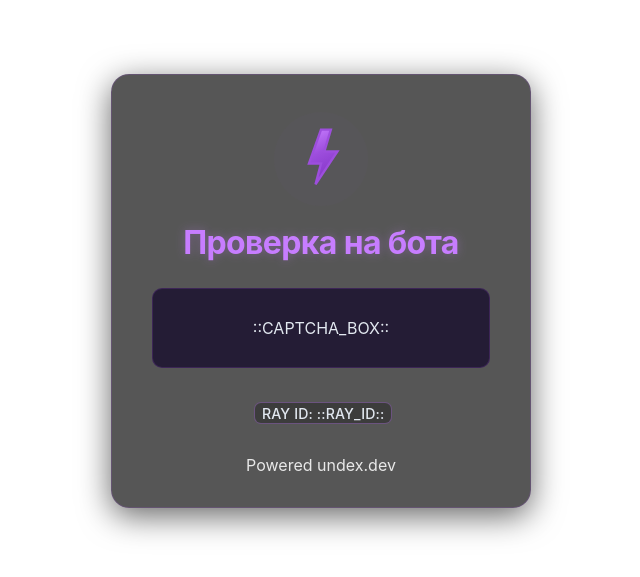
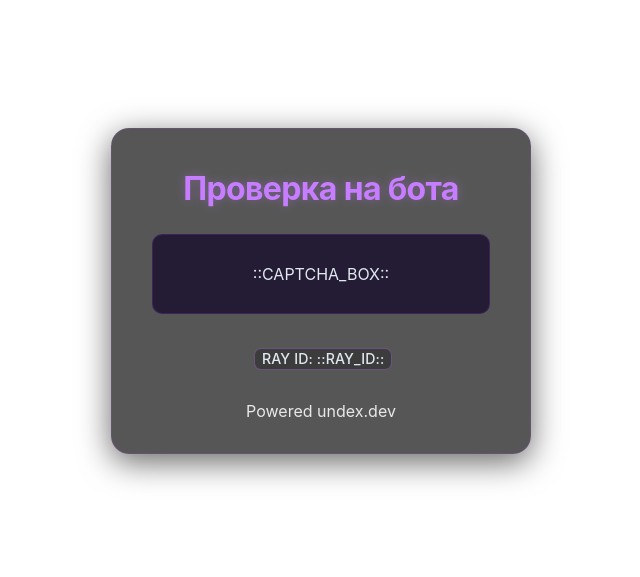
Before and after one commit to 0-undex-0/moonux-cloud, a plain HTML site: page challenge.html in a window 1280 px wide. Shown: the part 109-686 px from the top of the page, without its empty margins (319-959 px from the left). Drawn offline with Linux system fonts and the light colour scheme.

Commit message:
Update challenge.html

```diff
--- a/challenge.html
+++ b/challenge.html
@@ -59,65 +59,6 @@ body {
   z-index: 1;
   backdrop-filter: blur(5px);
   border: 1px solid rgba(157, 78, 221, 0.2);
-}
-
-.waf-logo {
-  margin-bottom: 1.5rem;
-  margin-top: 0.3rem;
-  width: 80px;
-  height: 80px;
-  display: flex;
-  align-items: center;
-  justify-content: center;
-  position: relative;
-  margin-left: auto;
-  margin-right: auto;
-  animation: logoPop var(--anim-duration) cubic-bezier(.68, -0.55, .27, 1.55);
-}
-
-@keyframes logoPop {
-  0% { transform: scale(.8) rotate(-8deg); opacity: 0; }
-  50% { transform: scale(1.1) rotate(4deg); opacity: 1;}
-  100% { transform: scale(1) rotate(0); opacity: 1;}
-}
-
-.pulse {
-  position: absolute;
-  left: 50%;
-  top: 50%;
-  width: 100px;
-  height: 100px;
-  background: rgba(161, 77, 230, 0.15);
-  border-radius: 50%;
-  transform: translate(-50%, -50%);
-  animation: pulseAnim 2.2s infinite cubic-bezier(.4,0,.2,1);
-  z-index: 0;
-}
-
-@keyframes pulseAnim {
-  0% { opacity: .25; transform: translate(-50%, -50%) scale(.75);}
-  50% { opacity: .09; }
-  100% { opacity: 0; transform: translate(-50%, -50%) scale(1.4);}
-}
-
-.bolt-anim {
-  position: relative;
-  width: 74px;
-  height: 74px;
-  z-index: 1;
-  display: inline-block;
-}
-
-.bolt-anim svg .bolt-main {
-  transform-origin: 50% 55%;
-}
-
-@keyframes boltFlash {
-  0% { filter: drop-shadow(0 0 0 rgba(157, 78, 221, 0.7)); opacity: 1; transform: scale(1) rotate(-2deg);}
-  15% { filter: drop-shadow(0 0 16px rgba(199, 125, 255, 0.8)); opacity: 1; transform: scale(1.08) rotate(2deg);}
-  23% { filter: drop-shadow(0 0 28px rgba(199, 125, 255, 1)); opacity: 0.93; transform: scale(1.13) rotate(-3deg);}
-  33% { filter: drop-shadow(0 0 9px rgba(157, 78, 221, 0.7)); opacity: 1; transform: scale(1) rotate(0);}
-  100% { filter: drop-shadow(0 0 0 rgba(157, 78, 221, 0.7)); opacity: 1; transform: scale(1) rotate(-2deg);}
 }
 
 h1 {
@@ -219,21 +160,6 @@ h1 {
     padding: 4px 18px;
   }
 
-  .waf-logo {
-    width: 62px;
-    height: 62px;
-  }
-
-  .bolt-anim {
-    width: 54px;
-    height: 54px;
-  }
-
-  .pulse {
-    width: 70px;
-    height: 70px;
-  }
-
   .sphere {
     filter: blur(30px);
   }
@@ -241,21 +167,6 @@ h1 {
 </style>
 <body>
   <div class="container">
-    <div class="waf-logo">
-      <span class="pulse"></span>
-      <span class="bolt-anim">
-        <svg viewBox="0 0 64 64" width="70" height="70" fill="none">
-          <polygon class="bolt-main" points="32,7 21,38 32,38 27,57 47,27 35,27 41,7" fill="url(#boltGrad)" stroke="#9D4EDD" stroke-width="2.2" />
-          <defs>
-            <linearGradient id="boltGrad" x1="22" y1="7" x2="47" y2="57" gradientUnits="userSpaceOnUse">
-              <stop stop-color="#C77DFF"/>
-              <stop offset="0.4" stop-color="#9D4EDD"/>
-              <stop offset="1" stop-color="#7B2CBF"/>
-            </linearGradient>
-          </defs>
-        </svg>
-      </span>
-    </div>
     <h1>Проверка на бота</h1>
     <div class="captcha-box">
       ::CAPTCHA_BOX::
```
